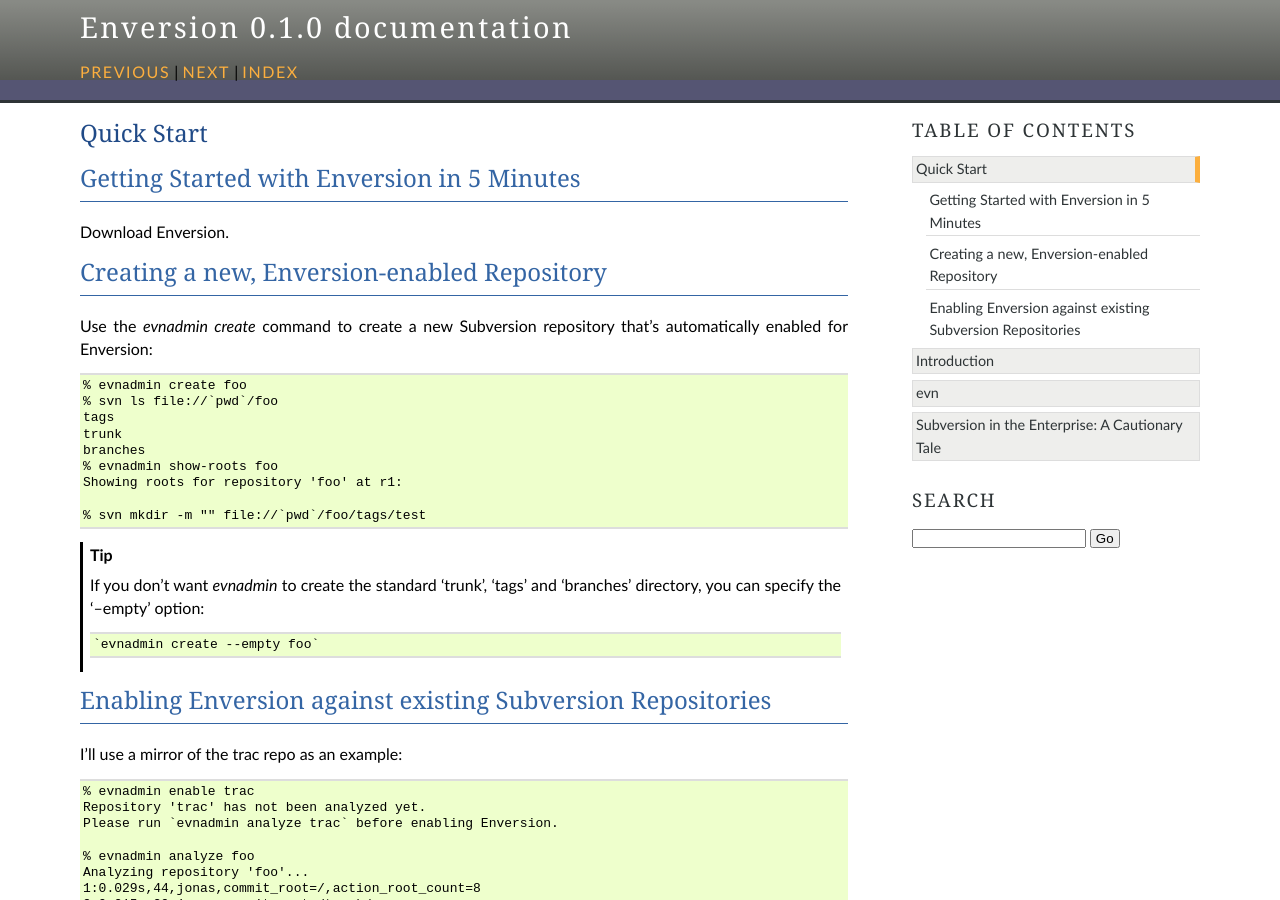
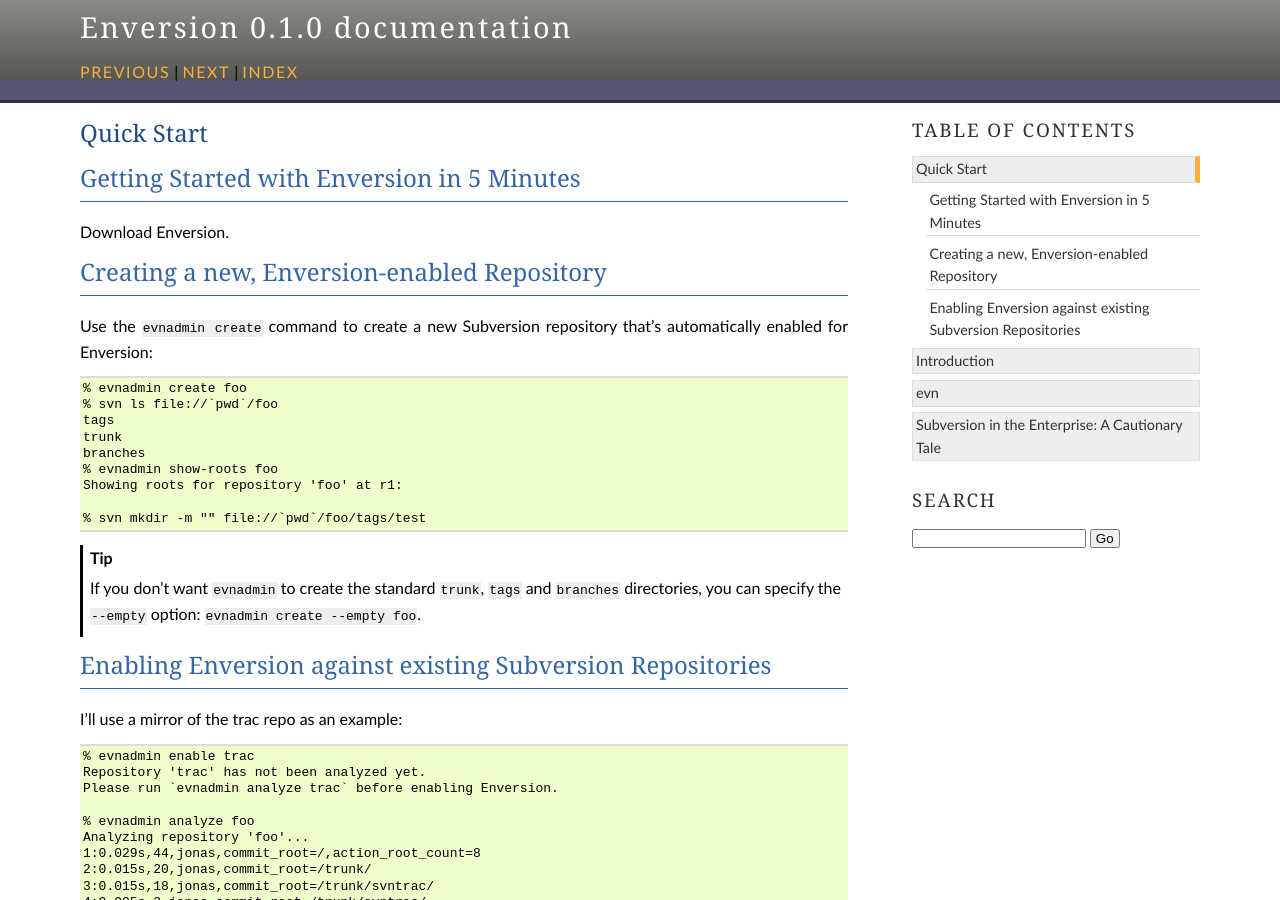
Before and after one commit to tpn/enversion, a Sphinx documentation site: the page built from doc/quick-start.rst, in a window 1280 px wide and 900 px high. Built offline with Sphinx 7.4.7, drawn with Linux system fonts in a browser that asks for light colours.

Commit message:
Fix quotes.

```diff
--- a/doc/quick-start.rst
+++ b/doc/quick-start.rst
@@ -13,8 +13,8 @@
 
 Creating a new, Enversion-enabled Repository
 --------------------------------------------
-Use the `evnadmin create` command to create a new Subversion repository that's
-automatically enabled for Enversion::
+Use the ``evnadmin create`` command to create a new Subversion repository
+that's automatically enabled for Enversion::
 
     % evnadmin create foo
     % svn ls file://`pwd`/foo
@@ -26,9 +26,10 @@
 
     % svn mkdir -m "" file://`pwd`/foo/tags/test
 
-.. tip:: If you don't want `evnadmin` to create the standard 'trunk', 'tags'
-         and 'branches' directory, you can specify the '--empty' option::
-            `evnadmin create --empty foo`
+
+.. tip:: If you don't want ``evnadmin`` to create the standard ``trunk``,
+         ``tags`` and ``branches`` directories, you can specify the
+         ``--empty`` option: ``evnadmin create --empty foo``.
 
 
 Enabling Enversion against existing Subversion Repositories
```
